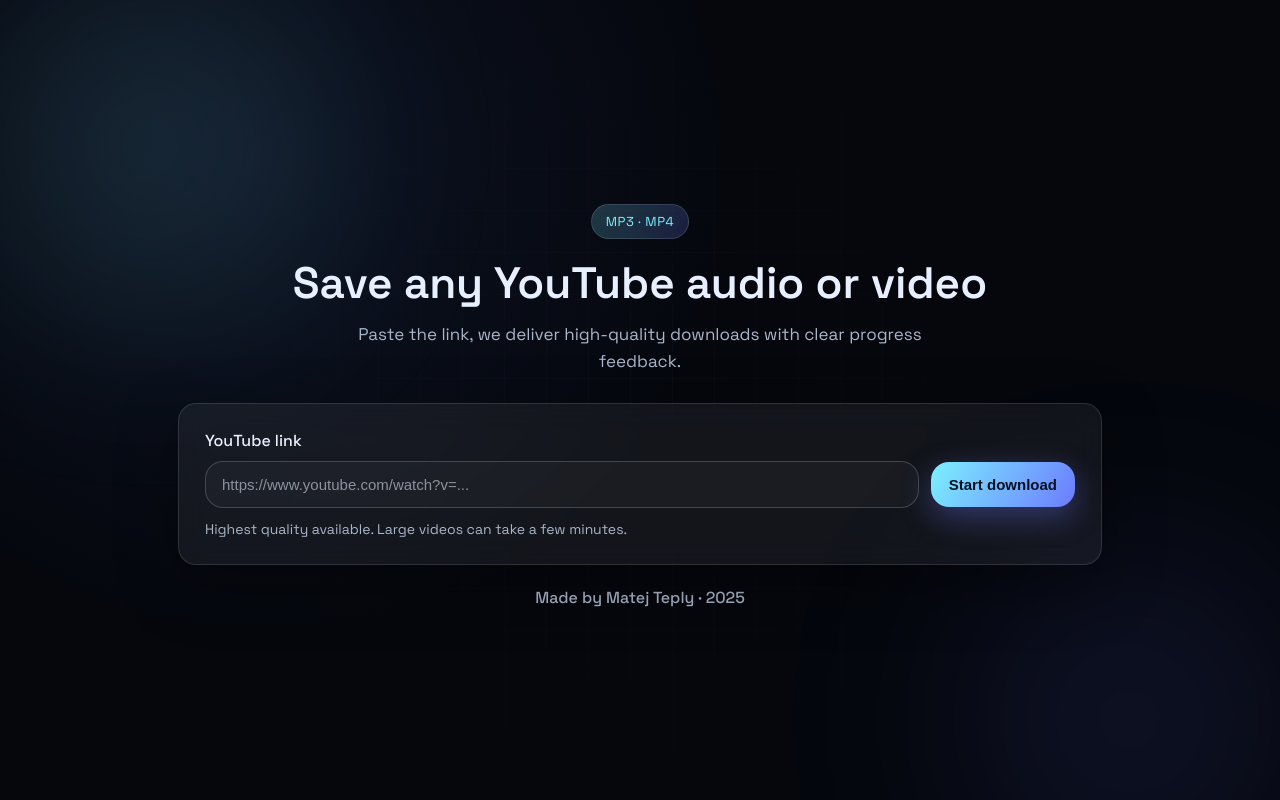
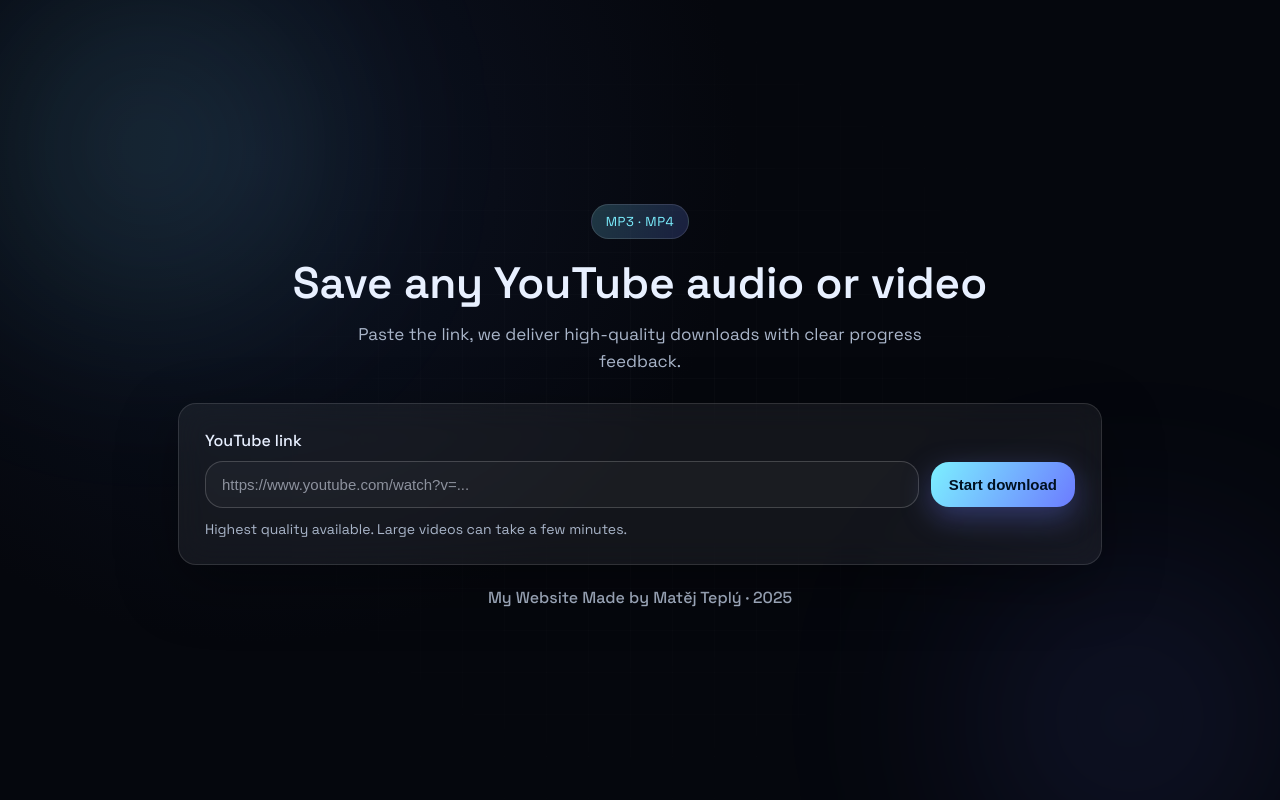
Before and after one commit to Majkey25/youtube_downloader, a Flask app: page / in a window 1280 px wide. Run offline with Flask 3, Linux system fonts and the light colour scheme.

Commit message:
feat: enhance form error handling and update footer
- Add try-catch block around response.json() to handle non-JSON server responses gracefully, preventing unhandled errors
- Add new footer link to personal website and correct author name with diacritics for accuracy

```diff
--- a/static/app.js
+++ b/static/app.js
@@ -111,7 +111,13 @@
             body: formData,
         });
 
-        const payload = await response.json();
+        let payload;
+        try {
+            payload = await response.json();
+        } catch (e) {
+            throw new Error('Server returned an unexpected response. Please try again.');
+        }
+
         if (!response.ok) {
             throw new Error(payload.error || 'Download failed. Please retry.');
         }
--- a/templates/index.html
+++ b/templates/index.html
@@ -52,8 +52,11 @@
         </section>
 
         <footer class="footer">
+            <a href="https://majkey25.github.io/My-website-for-fun/" class="footer-link">
+                My Website
+            </a>
             <a href="https://majkey25.github.io/Majkey25/" class="footer-link">
-                Made by Matej Teply · <span id="year"></span>
+                Made by Matěj Teplý · <span id="year"></span>
             </a>
         </footer>
     </main>
```
